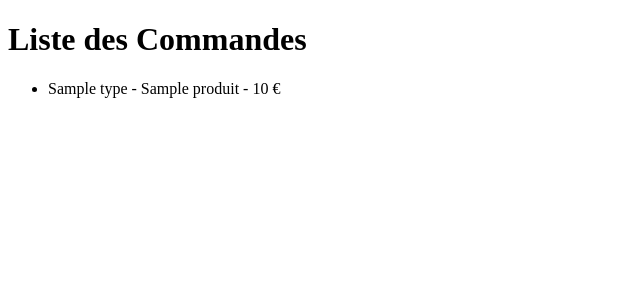
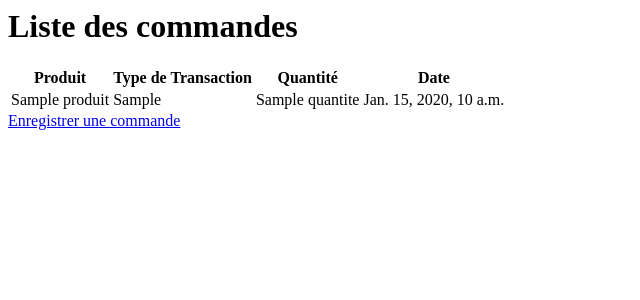
Before and after one commit to megtaho/LogisALS, a Django app: template inventaire/templates/inventaire/liste.commandes.html in a window 1280 px wide. Shown: the top 300 px of the page, without its empty margins (0-640 px from the left). Run offline with Django 5.2, Linux system fonts and the light colour scheme; the template is opened without the code that fills it: most values are stand-ins (such as "Sample title", 1, 10 or a date in 2020).

Commit message:
ajout page commande

```diff
--- a/inventaire/templates/inventaire/liste.commandes.html
+++ b/inventaire/templates/inventaire/liste.commandes.html
@@ -1,14 +1,22 @@
-<!DOCTYPE html>
-<html>
-<head>
-    <title>Liste des Commandes</title>
-</head>
-<body>
-    <h1>Liste des Commandes</h1>
-    <ul>
+<h1>Liste des commandes</h1>
+<table>
+    <thead>
+        <tr>
+            <th>Produit</th>
+            <th>Type de Transaction</th>
+            <th>Quantité</th>
+            <th>Date</th>
+        </tr>
+    </thead>
+    <tbody>
         {% for commande in commandes %}
-            <li>{{ commande.type }} - {{ commande.produit.nom }} - {{ commande.montant_total }} €</li>
+            <tr>
+                <td>{{ commande.produit.nom }}</td>
+                <td>{{ commande.type_transaction }}</td>
+                <td>{{ commande.quantite }}</td>
+                <td>{{ commande.date_transaction }}</td>
+            </tr>
         {% endfor %}
-    </ul>
-</body>
-</html>
+    </tbody>
+</table>
+<a href="{% url 'enregistrer_commande' %}">Enregistrer une commande</a>
```
